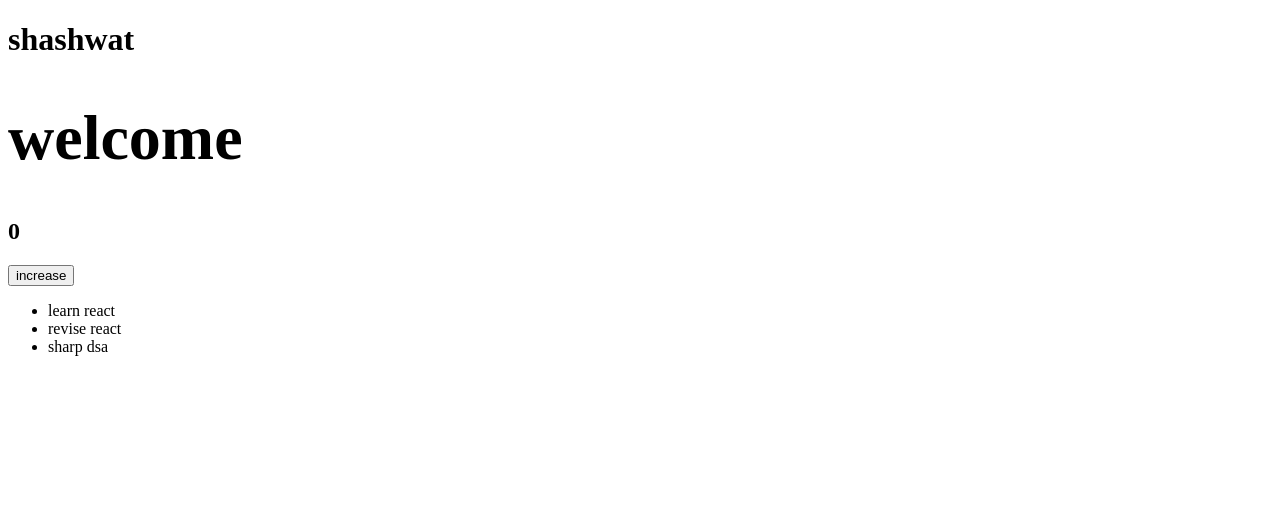
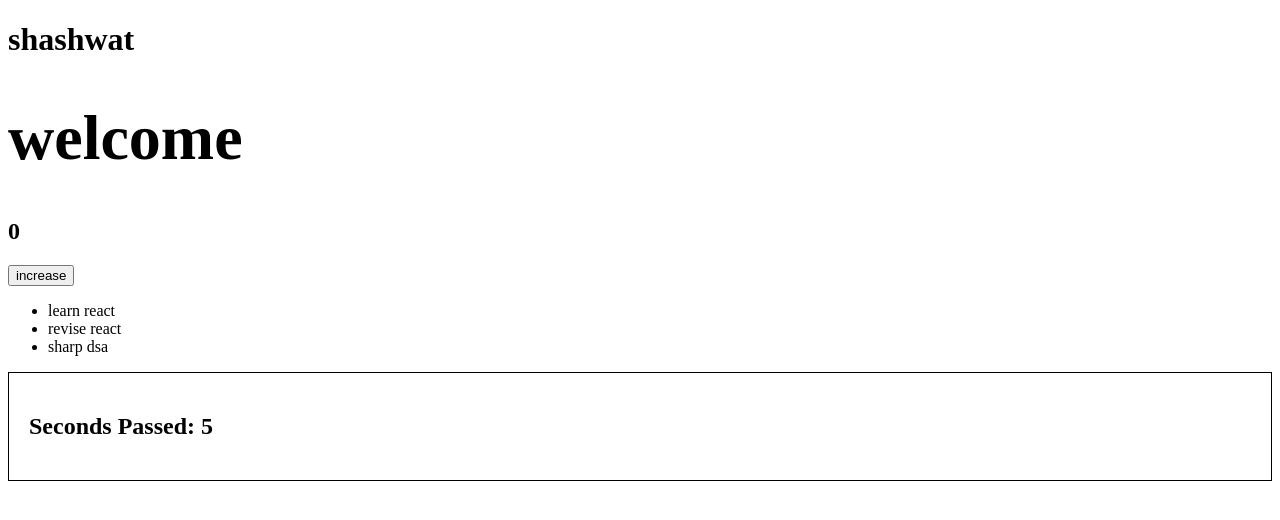
Before and after one commit to sushashwat/React-Concepts-, a React (Vite) app in the folder vite-project/: page / in a window 1280 px wide. Shown: the top 520 px of the page. Built offline with nearby package versions, Linux system fonts and the light colour scheme.

Commit message:
LifeCycle Methods

```diff
--- a/vite-project/src/App.jsx
+++ b/vite-project/src/App.jsx
@@ -1,5 +1,6 @@
 import { useState } from "react";
 import Conditional from "./components/Conditional";
+import TimerComponent from "./components/TimerComponent";
 function App(){
 
   const [count,setCount] = useState(0);
@@ -28,6 +29,7 @@ function App(){
         <li key={todo.id}>{todo.text}</li>
       ))}
     </ul>
+    <TimerComponent/>
     </>
   )
 }
--- a/vite-project/src/components/Conditional.jsx
+++ b/vite-project/src/components/Conditional.jsx
@@ -20,7 +20,7 @@ function Conditional (){
 // function App() {
 //   return (
 //     <div>
-//       {isAdmin && <button>Delete User</button>}
+//       {isAdmin && <button>De lete User</button>}
 //     </div>
 //   );
 // }
--- /dev/null
+++ b/vite-project/src/components/TimerComponent.jsx
@@ -0,0 +1,33 @@
+import React, { useState, useEffect } from 'react';
+
+function TimerComponent() {
+  const [seconds, setSeconds] = useState(0);
+
+  useEffect(() => {
+    // 1. BIRTH (componentDidMount)
+    console.log("Timer started!");
+
+    const intervalId = setInterval(() => {
+      setSeconds(prev => prev + 1);
+    }, 1000);
+
+    // 3. DEATH / CLEANUP (componentWillUnmount)
+    return () => {
+      clearInterval(intervalId);
+      console.log("Timer destroyed and cleaned up!");
+    };
+  }, []); // <-- Empty array means this block ONLY setups up at birth
+
+  // 2. GROWTH / UPDATE (componentDidUpdate)
+  useEffect(() => {
+    console.log(`The time updated! Current seconds: ${seconds}`);
+  }, [seconds]); // <-- Runs every single time the 'seconds' state changes
+
+  return (
+    <div style={{ padding: '20px', border: '1px solid black' }}>
+      <h2>Seconds Passed: {seconds}</h2>
+    </div>
+  );
+}
+
+export default TimerComponent;
```
